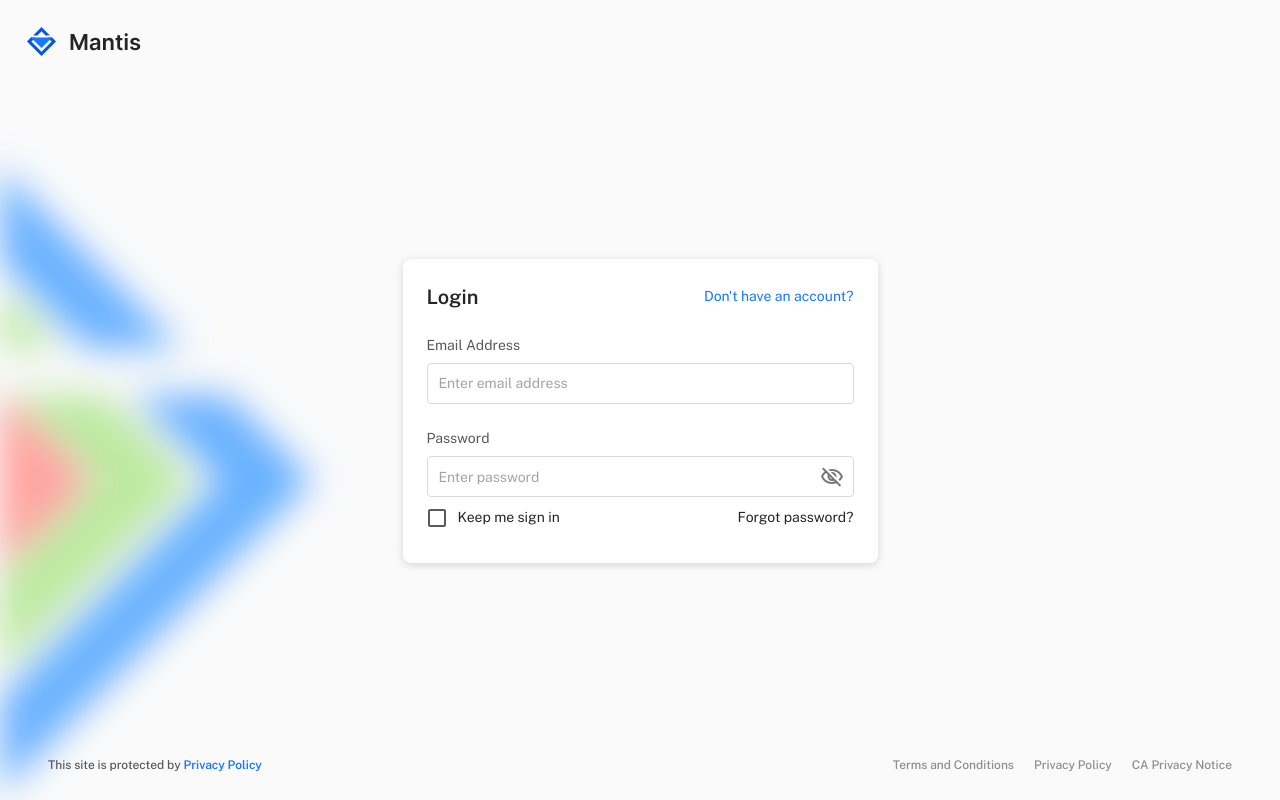
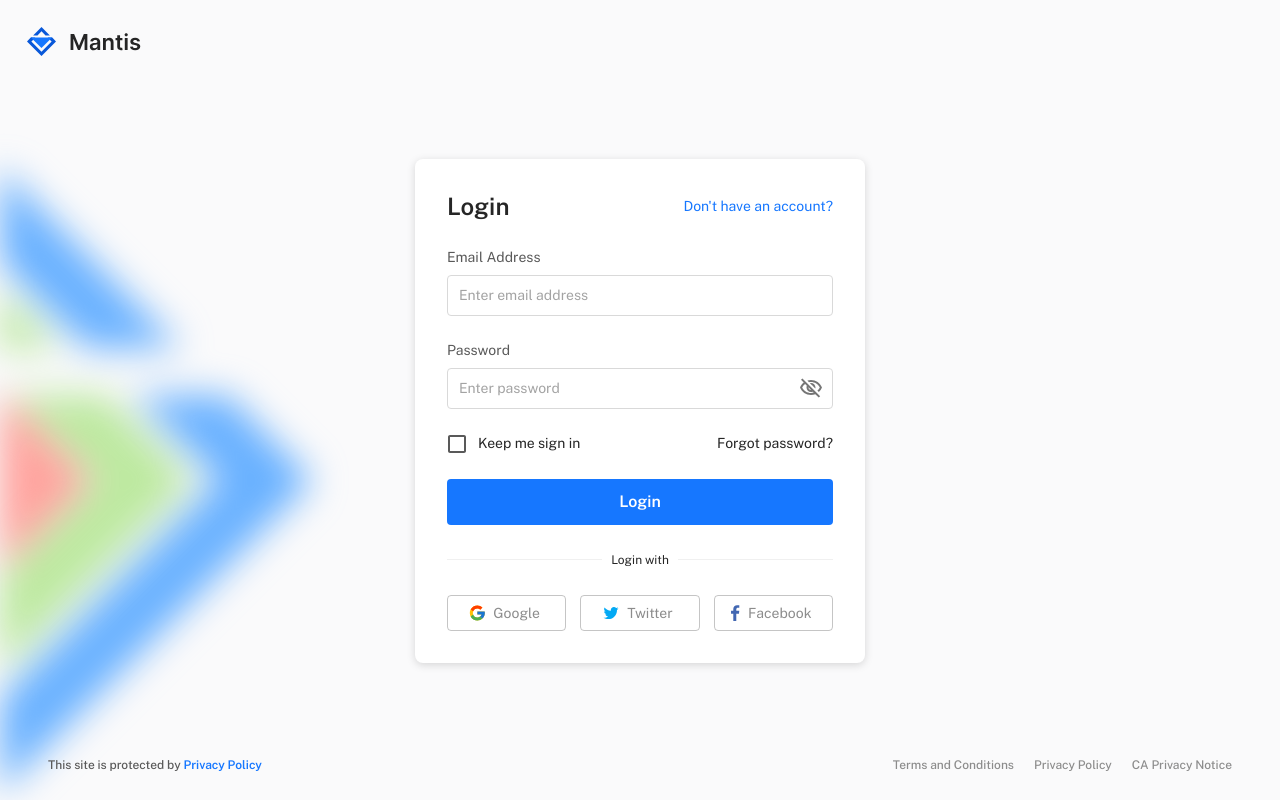
Before and after one commit to AldiAlpaujan/belajar-next-mui, a Next.js app: page /login in a window 1280 px wide. Built offline with nearby package versions, Linux system fonts and the light colour scheme.

Commit message:
Update, create Firebase Social Auth

```diff
--- a/src/persentation/component/atom/AppTextField.tsx
+++ b/src/persentation/component/atom/AppTextField.tsx
@@ -21,6 +21,7 @@ import IconButton from "@mui/material/IconButton";
 interface AppTextFieldProps extends Omit<TextFieldProps, 'onChanged'> {
   labelStyle?: SxProps<Theme>,
   textFieldStyle?: SxProps<Theme>,
+  trigerVlidation?: boolean,
   onValueChanged?: (value: string) => void,
 }
 
@@ -40,6 +41,7 @@ const AppTextField = (props: AppTextFieldProps) => {
     error,
     sx,
     required,
+    trigerVlidation,
     onValueChanged,
   } = props;
 
--- a/src/persentation/component/molecule/AuthCard.tsx
+++ b/src/persentation/component/molecule/AuthCard.tsx
@@ -11,9 +11,9 @@ const AuthCard = (props: AuthCardProps) => {
       elevation={0}
       sx={{
         borderRadius: '8px',
-        maxWidth: { xs: 400, lg: 475 },
+        maxWidth: { xs: 400, lg: 450 },
         boxShadow: 'rgba(0, 0, 0, 0.15) 0px 2px 8px',
-        m: '30px', p: { xs: '16px', sm: '24px' },
+        m: '30px', p: { xs: '20px', sm: '24px', md: '32px' },
       }}
     >
       {props.children}
--- /dev/null
+++ b/src/persentation/component/molecule/AuthFirebaseSocial.tsx
@@ -0,0 +1,61 @@
+// Next
+import Image from "next/image";
+
+// MUI
+import Button from "@mui/material/Button";
+import Stack from "@mui/material/Stack";
+
+// Assets
+import Google from '@/assets/images/icons/google.svg';
+import Facebook from '@/assets/images/icons/facebook.svg';
+import Twitter from '@/assets/images/icons/twitter.svg';
+
+const AuthFirebaseSocial = () => {
+
+  const onGoogleClick = () => { }
+
+  const onTwitterClick = () => { }
+
+  const onFacebookClick = () => { }
+
+
+  return (
+    <Stack direction={'row'} justifyContent={'space-between'} spacing={'14px'}>
+      <SocialAuthCard
+        iconSrc={Google}
+        label="Google"
+        onClick={onGoogleClick}
+      />
+      <SocialAuthCard
+        iconSrc={Twitter}
+        label="Twitter"
+        onClick={onTwitterClick}
+      />
+      <SocialAuthCard
+        iconSrc={Facebook}
+        label="Facebook"
+        onClick={onFacebookClick}
+      />
+    </Stack>
+  );
+}
+
+const SocialAuthCard = (props: {
+  iconSrc: string,
+  label: string,
+  onClick?: () => void,
+}) => {
+  return (
+    <Button
+      fullWidth
+      variant="outlined"
+      color="secondary"
+      startIcon={<Image src={props.iconSrc} alt={props.label} />}
+      onClick={props.onClick}
+    >
+      {props.label}
+    </Button>
+  );
+}
+
+export default AuthFirebaseSocial;
--- a/src/persentation/component/organism/Auth/FormLogin.tsx
+++ b/src/persentation/component/organism/Auth/FormLogin.tsx
@@ -1,9 +1,21 @@
 "use client"
 
+// Next
 import Link from "next/link";
-import { Box, Checkbox, FormControlLabel, Stack, Typography } from "@mui/material";
 
+// MUI
+import Box from "@mui/material/Box";
+import Stack from "@mui/material/Stack";
+import Button from "@mui/material/Button";
+import Divider from "@mui/material/Divider";
+import Checkbox from "@mui/material/Checkbox";
+import Typography from "@mui/material/Typography";
+import FormControlLabel from "@mui/material/FormControlLabel";
+
+// component
 import AppTextField from "../../atom/AppTextField";
+import AuthFirebaseSocial from "../../molecule/AuthFirebaseSocial";
+
 
 const FormLogin = () => {
   return (
@@ -27,9 +39,10 @@ const FormLogin = () => {
         type="password"
         label="Password"
         placeholder="Enter password"
+        sx={{ pb: '14px' }}
         required
       />
-      <Stack direction={'row'} justifyContent={'space-between'} alignItems={'center'}>
+      <Stack direction={'row'} justifyContent={'space-between'} alignItems={'center'} sx={{ pb: '14px' }}>
         <FormControlLabel control={<Checkbox color="primary" />} label="Keep me sign in" />
         <Link href={'#'} style={{ color: '#262626', textDecoration: 'none' }}>
           <Typography sx={{
@@ -41,8 +54,20 @@ const FormLogin = () => {
           </Typography>
         </Link>
       </Stack>
+      <Button
+        fullWidth
+        variant="contained"
+        sx={{ fontSize: '16px', fontWeight: '600', py: '9px', mb: '24px' }}
+      >
+        Login
+      </Button>
+      <Divider sx={{ mb: "24px" }}>
+        <Typography variant="caption">Login with</Typography>
+      </Divider>
+      <AuthFirebaseSocial />
     </Box>
   );
 }
 
+
 export default FormLogin;
--- a/src/persentation/container/Login/index.tsx
+++ b/src/persentation/container/Login/index.tsx
@@ -14,7 +14,7 @@ const LoginView = () => {
       <Grid container spacing={3}>
         <Grid item xs={12} >
           <Stack direction="row" justifyContent={"space-between"} alignItems={"center"}>
-            <Typography variant="h4">
+            <Typography variant="h3">
               Login
             </Typography>
             <Link href={'/register'} style={{ textDecoration: "none" }}>
```
